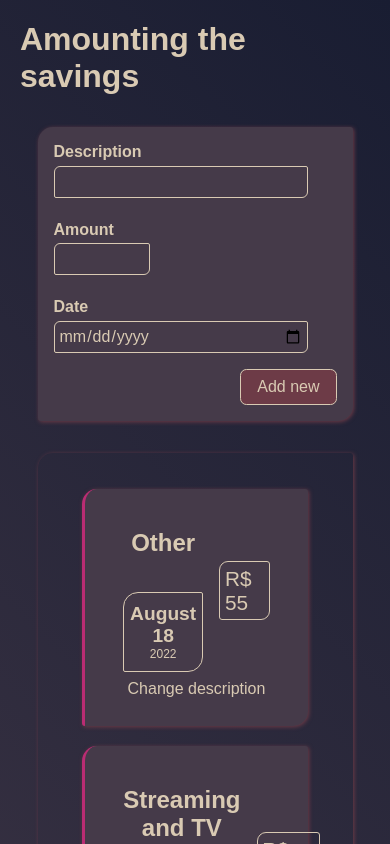
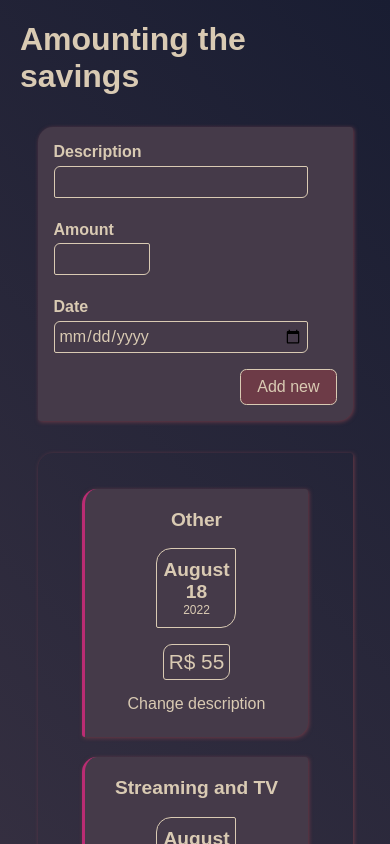
Before and after one commit to israeldvd/amounts-monitor, a React (Create React App) app in the folder react-complete/: page / in a window 390 px wide. Shown: the top 844 px of the page. Built offline with nearby package versions, Linux system fonts and the light colour scheme; a web font is replaced by a local one.

Commit message:
Adjusts how items of the amount list are fit
- Fit the description-changer button to flex container better off
- Allow wrapping of 'amount' items
- Change their flex direction in smaller media devices

```diff
--- a/react-complete/src/components/Amounts/AmountItem.css
+++ b/react-complete/src/components/Amounts/AmountItem.css
@@ -13,6 +13,8 @@ h2 {
     display: flex;
     justify-content: space-between;
     align-items: center;
+    gap: 10px;
+    flex-wrap: wrap;
     transition: transform 1s ease;
 }
 
@@ -25,8 +27,12 @@ h2 {
     transition: transform 0.5s ease;
 }
 
+.whole_amount_item > * {
+    max-width: 100%;
+}
+
 .item_data {
-    width: 80%;
+    min-width: 80%;
     display: flex;
     justify-content: space-between;
     gap: 1rem;
@@ -60,10 +66,11 @@ h2 {
 }
 
 .whole_amount_item button {
+    width: min-content;
     border: none;
     background-color: unset;
     padding: 0.3rem;
-    margin: 3px;
+    margin-left: auto;
 }
 
 .whole_amount_item button:hover,
@@ -84,8 +91,16 @@ h2 {
         flex-direction: column;
     }
 
-    .whole_amount_item > .item_info h2 {
-        margin: 0 0 0.2rem 0;
+    .whole_amount_item .item_info > h2 {
+        margin: 0 0 0.1rem 0;
         font-size: 1.2rem;
     }
+
+    .item_data {
+        flex-direction: column;
+    }
+
+    .whole_amount_item button {
+        width: max-content;
+    }
 }
```
Also changed, not shown: 1 other file (tests, documents, lock files or other folders).
